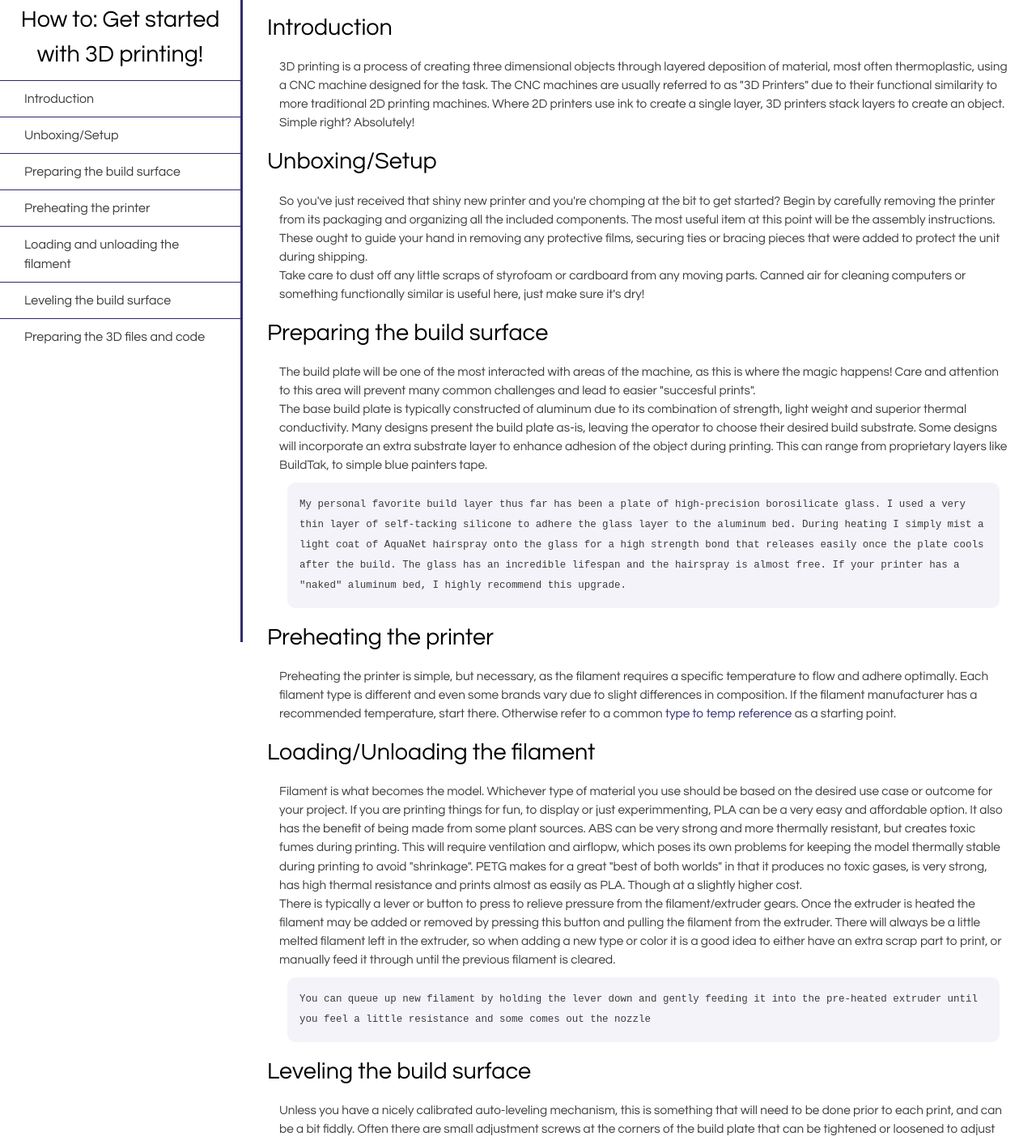
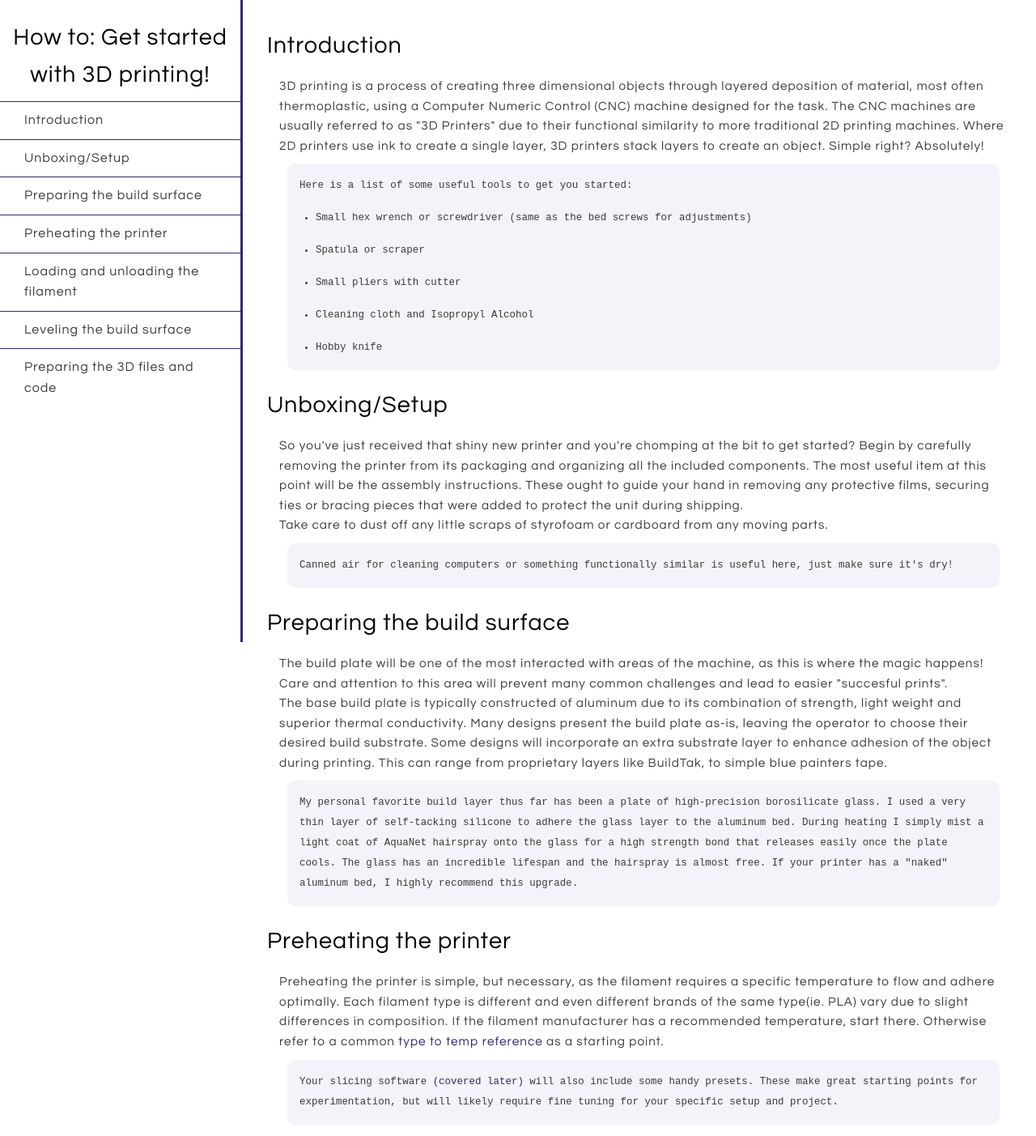
Before and after one commit to joseph-loren/tech-doc-page, a plain HTML site: page index.html in a window 1280 px wide. Shown: the part 7-1410 px from the top of the page at 81% size. Drawn offline with Linux system fonts and the light colour scheme.

Commit message:
Final - Project Complete
This satisfies all user stories of the FCC project.  Any future changes
will be content driven.

```diff
--- a/index.html
+++ b/index.html
@@ -17,7 +17,7 @@
 				<a class="nav-link" href="#Unboxing/Setup">Unboxing/Setup</a>
 			</li>
 			<li>
-				<a class="nav-link" href="#Preparing_the_build surface">Preparing the build surface</a>
+				<a class="nav-link" href="#Preparing_the_build_surface">Preparing the build surface</a>
 			</li>
 			<li>
 				<a class="nav-link" href="#Preheating_the_printer">Preheating the printer</a>
@@ -37,14 +37,22 @@
 		<section class="main-section" id="Introduction">
 			<header>Introduction</header>
 			<article>
-			<p>3D printing is a process of creating three dimensional objects through layered deposition of material, most often thermoplastic, using a CNC machine designed for the task.  The CNC machines are usually referred to as "3D Printers" due to their functional similarity to more traditional 2D printing machines. Where 2D printers use ink to create a single layer, 3D printers stack layers to create an object. Simple right? Absolutely!</p>
+			<p>3D printing is a process of creating three dimensional objects through layered deposition of material, most often thermoplastic, using a Computer Numeric Control (CNC) machine designed for the task.  The CNC machines are usually referred to as "3D Printers" due to their functional similarity to more traditional 2D printing machines. Where 2D printers use ink to create a single layer, 3D printers stack layers to create an object. Simple right? Absolutely!</p>
+			<code><p>Here is a list of some useful tools to get you started:</p>
+				<ul>
+					<li>Small hex wrench or screwdriver (same as the bed screws for adjustments)</li>
+					<li>Spatula or scraper</li>
+					<li>Small pliers with cutter</li>
+					<li>Cleaning cloth and Isopropyl Alcohol</li>
+					<li>Hobby knife</li>
+				</ul></code>
 			</article>
 		</section>
 		<section class="main-section" id="Unboxing/Setup">
 			<header>Unboxing/Setup</header>
 			<article>
 				<p>So you've just received that shiny new printer and you're chomping at the bit to get started?  Begin by carefully removing the printer from its packaging and organizing all the included components.  The most useful item at this point will be the assembly instructions.  These ought to guide your hand in removing any protective films, securing ties or bracing pieces that were added to protect the unit during shipping.</p>
-				<p>Take care to dust off any little scraps of styrofoam or cardboard from any moving parts. Canned air for cleaning computers or something functionally similar is useful here, just make sure it's dry!</p>
+				<p>Take care to dust off any little scraps of styrofoam or cardboard from any moving parts. <p><code>Canned air for cleaning computers or something functionally similar is useful here, just make sure it's dry!</code></p>
 			</article>
 		</section>
 		<section class="main-section" id="Preparing_the_build_surface">
@@ -52,19 +60,20 @@
 			<article>
 				<p>The build plate will be one of the most interacted with areas of the machine, as this is where the magic happens! Care and attention to this area will prevent many common challenges and lead to easier "succesful prints".</p>
 				<p>The base build plate is typically constructed of aluminum due to its combination of strength, light weight and superior thermal conductivity. Many designs present the build plate as-is, leaving the operator to choose their desired build substrate. Some designs will incorporate an extra substrate layer to enhance adhesion of the object during printing. This can range from proprietary layers like BuildTak, to simple blue painters tape.</p>
-				<p><code>My personal favorite build layer thus far has been a plate of high-precision borosilicate glass. I used a very thin layer of self-tacking silicone to adhere the glass layer to the aluminum bed.  During heating I simply mist a light coat of AquaNet hairspray onto the glass for a high strength bond that releases easily once the plate cools after the build. The glass has an incredible lifespan and the hairspray is almost free.  If your printer has a "naked" aluminum bed, I highly recommend this upgrade.</code></p>
+				<p><code>My personal favorite build layer thus far has been a plate of high-precision borosilicate glass. I used a very thin layer of self-tacking silicone to adhere the glass layer to the aluminum bed.  During heating I simply mist a light coat of AquaNet hairspray onto the glass for a high strength bond that releases easily once the plate cools. The glass has an incredible lifespan and the hairspray is almost free.  If your printer has a "naked" aluminum bed, I highly recommend this upgrade.</code></p>
 				</article>
 		</section>
 		<section class="main-section" id="Preheating_the_printer">
 			<header>Preheating the printer</header>
 			<article>
-				<p>Preheating the printer is simple, but necessary, as the filament requires a specific temperature to flow and adhere optimally.  Each filament type is different and even some brands vary due to slight differences in composition. If the filament manufacturer has a recommended temperature, start there. Otherwise refer to a common <a href="https://3dinsider.com/3d-printing-materials/">type to temp reference</a> as  a starting point.</p>
+				<p>Preheating the printer is simple, but necessary, as the filament requires a specific temperature to flow and adhere optimally.  Each filament type is different and even different brands of the same type(ie. PLA) vary due to slight differences in composition. If the filament manufacturer has a recommended temperature, start there. Otherwise refer to a common <a href="https://3dinsider.com/3d-printing-materials/">type to temp reference</a> as  a starting point.</p>
+				<p><code>Your slicing software <a href="#Preparing_the_3D_files_and_code">(covered later)</a> will also include some handy presets. These make great starting points for experimentation, but will likely require fine tuning for your specific setup and project.</code></p>
 			</article>
 		</section>
-		<section class="main-section" id="Loading/Unloading_the_filament">
-			<header>Loading/Unloading the filament</header>
+		<section class="main-section" id="Loading_and_unloading_the_filament">
+			<header>Loading and unloading the filament</header>
 			<article>
-				<p>Filament is what becomes the model.  Whichever type of material you use should be based on the desired use case or outcome for your project.  If you are printing things for fun, to display or just experimmenting, PLA can be a very easy and affordable option. It also has the benefit of being made from some plant sources. ABS can be very strong and more thermally resistant, but creates toxic fumes during printing.  This will require ventilation and airflopw, which poses its own problems for keeping the model thermally stable during printing to avoid "shrinkage". PETG makes for a great "best of both worlds" in that it produces no toxic gases, is very strong, has high thermal resistance and prints almost as easily as PLA. Though at a slightly higher cost.</p>
+				<p>Filament is what becomes the model.  Whichever type of material you use should be based on the desired use case or outcome for your project.  If you are printing things for fun, to display or just experimmenting, PLA can be a very easy and affordable option. It also has the benefit of being made from some plant sources. ABS can be very strong and more thermally resistant, but creates toxic fumes during printing.  This will require ventilation and airflow, which poses its own problems for keeping the model thermally stable during printing to avoid "shrinkage". PETG makes for a great "best of both worlds" in that it produces no toxic gases, is very strong, has high thermal resistance and prints almost as easily as PLA. Though at a slightly higher cost.</p>
 				<p>There is typically a lever or button to press to relieve pressure from the filament/extruder gears. Once the extruder is heated the filament may be added or removed by pressing this button and pulling the filament from the extruder.  There will always be a little melted filament left in the extruder, so when adding a new type or color it is a good idea to either have an extra scrap part to print, or manually feed it through until the previous filament is cleared. </p>
 				<p><code>You can queue up new filament by holding the lever down and gently feeding it into the pre-heated extruder until you feel a little resistance and some comes out the nozzle</code></p>
 			</article>
@@ -80,7 +89,7 @@
 			<header>Preparing the 3D files and code</header>
 			<article>
 				<p>Many software solutions abound for handling your modeling and printing prep tasks. CNC machines require some form of "Numerical Code" to interpret motion commands.  This is what your slicing software is for.  After creating your model and outputting it as an ".stl"(stereolithography) file type, it must be imported and processed by the slicing software.</p>
-				<p><code>Unsponsored plug: Ultimaker has an excellent, free app called Cura that excels in usability and beginner friendliness.</code></p>
+				<p><code>Unsponsored plug: Ultimaker has an excellent, free app called <a href="https://ultimaker.com/software/ultimaker-cura">Cura</a> that excels in usability and beginner friendliness.</code></p>
 				<p>The slicing software will allow for settings to speed, temperature, infill pattern, shell thickness and a variety of other inputs. It will then create a coded path for the extruder to follow and output all of this as a ".gcode" file for the printer to execute.</p>
 				<p>At this point you are ready to try your first "Benchy".  Congratulations, and welcome to the wonderful world of 3D printing!</p>
 			</article>
--- a/style.css
+++ b/style.css
@@ -10,7 +10,8 @@ body {
   color: #3c3c3c;
   background-color: #ffffff;
   font-family: Century Gothic, CenturyGothic, AppleGothic, sans-serif;
-  line-height: 1.5;
+	letter-spacing: 1px;
+  line-height: 1.6;
 }
 
 #navbar {
@@ -26,7 +27,7 @@ body {
 
 header {
   color: black;
-  margin: 10px;
+  margin: 30px auto 10px auto;
   text-align: center;
   font-size: 1.8em;
   font-weight: thin;
@@ -34,11 +35,11 @@ header {
 
 #main-doc header {
   text-align: left;
-  margin: 0px;
+  margin-top: 20px;
 }
 
 #navbar ul {
-  height: 88%;
+  height: 100%;
   padding: 0;
   overflow-y: auto;
   overflow-x: hidden;
@@ -104,6 +105,7 @@ code {
   padding: 15px;
   margin: 10px;
   border-radius: 10px;
+	letter-spacing: 0;
 }
 
 @media only screen and (max-width: 815px) {
@@ -112,6 +114,7 @@ code {
     border: 2px solid;
 		border-color: hsl(244, 44%, 30%);
     height: 205px;
+		margin-bottom: -50px;
   }
 
   #navbar {
```
